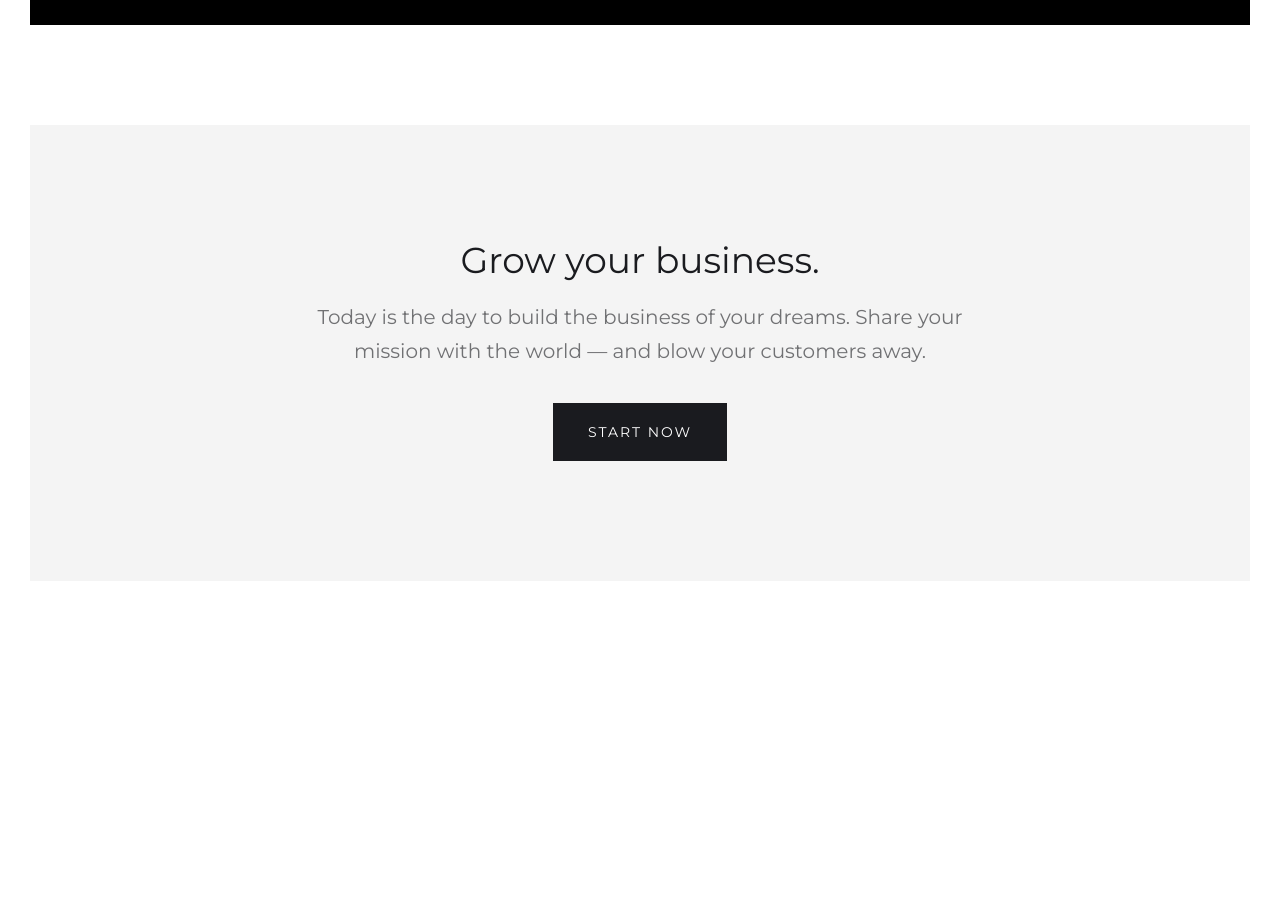
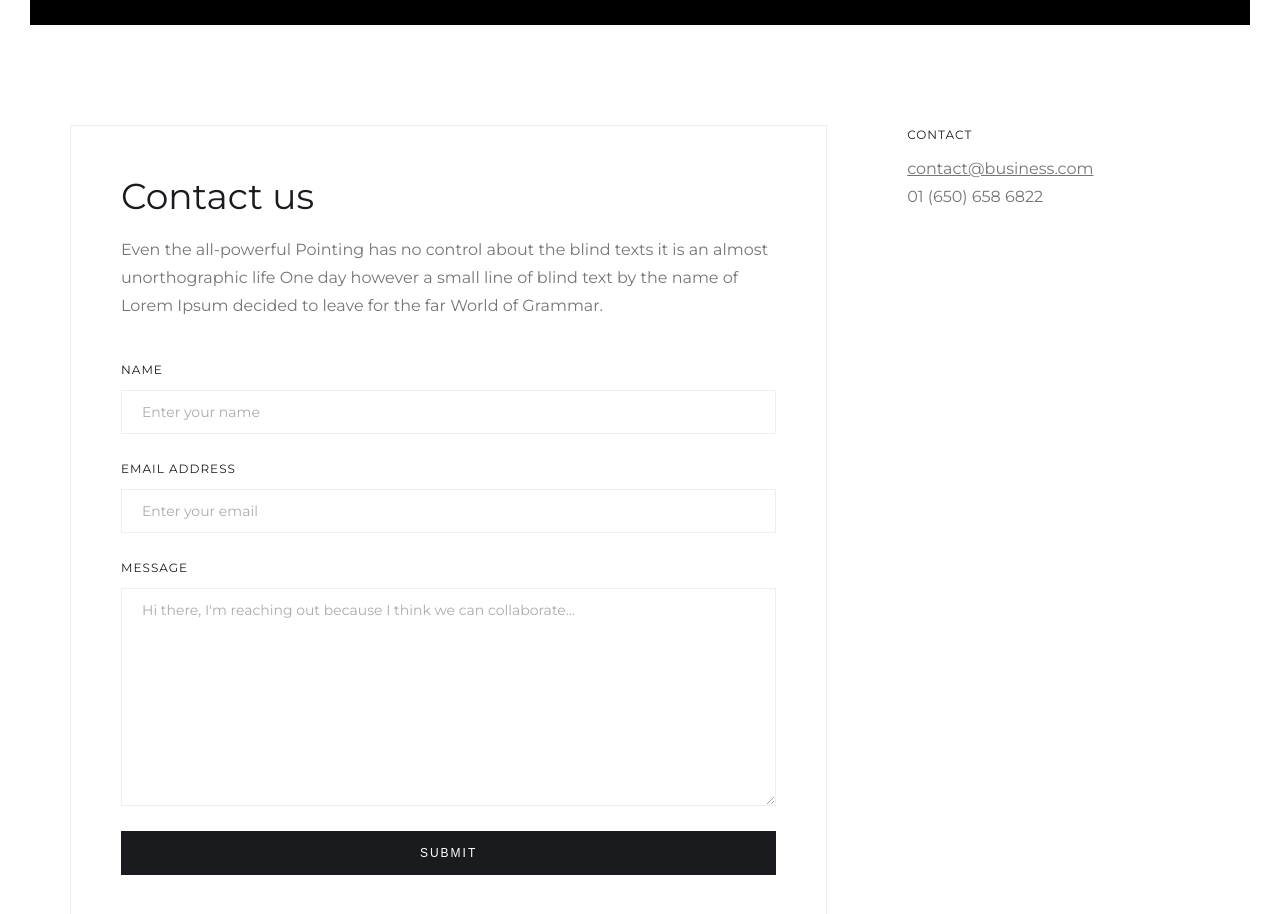
Before and after one commit to sanket0700/hala-website, a React (Create React App) app in the folder client/: page /contact in a window 1280 px wide. Shown: the part 560-1474 px from the top of the page. Before the commit the page ends 1237 px from the top, so only its background shows below. Built offline with nearby package versions, Linux system fonts and the light colour scheme; the HTML template or start-up script is replaced by a standard one.

Commit message:
contact page

```diff
--- a/client/src/components/Footer/component.jsx
+++ b/client/src/components/Footer/component.jsx
@@ -25,6 +25,7 @@ function Footer({ setCurrentActive }) {
   const handleButtonClick = () => {
     setCurrentActive("contact");
     navigate("/contact");
+    window.scroll({top: 0, behavior: "smooth"});
   }
 
   return (
--- a/client/src/pages/contact/page.jsx
+++ b/client/src/pages/contact/page.jsx
@@ -1,12 +1,71 @@
-import React from 'react';
+import React, { useState } from 'react';
 import { PageBanner } from '../../components/PageBanner';
 
+import './styles.scss';
+
 function Contact() {
+
+  const [ name, setName ] = useState("");
+  const [ email, setEmail ] = useState("");
+  const [ message, setMessage ] = useState("")
+
   return (
     <div className='section Contact'>
       <PageBanner
         heading="Contact Us"
       />
+      <div className='contact-us-card-container'>
+        <div className='contact-us-card'>
+          <div className="contact-us-form-container">
+            <div className='contact-us-heading'>
+              Contact us
+            </div>
+            <div className='contact-us-description'>
+              Even the all-powerful Pointing has no control about the blind texts it is an almost unorthographic life One day however a small line of blind text by the name of Lorem Ipsum decided to leave for the far World of Grammar.
+            </div>
+            <form className='contact-us-form' autoComplete='on'>
+              <label className='contact-us-form-field'>
+                <div>
+                  NAME
+                </div>
+                <input className='contact-us-text-field' type="text" name="name" placeholder="Enter your name" value={name} onChange={(e) => setName(e.target.value)}/>
+              </label>
+
+              <label className='contact-us-form-field'>
+                <div>
+                  EMAIL ADDRESS
+                </div>
+                <input className='contact-us-text-field' type="email" name="email" placeholder="Enter your email" value={email} onChange={(e) => setEmail(e.target.value)}/>
+              </label>
+
+              <label className='contact-us-form-field'>
+                <div>
+                  MESSAGE
+                </div>
+                <textarea name="message" maxLength="5000" placeholder="Hi there, I'm reaching out because I think we can collaborate..." value={message} onChange={(e) => setMessage(e.target.value)}></textarea>
+              </label>
+              <input className='contact-us-form-submit' type="submit" value="SUBMIT" />
+            </form>
+          </div>
+          <div className='contact-us-variables-container'>
+            <div className='contact-us-variables'>
+              <div className='contact-us-contact-variable'>
+                <div className='contact-variable-header'>
+                  CONTACT
+                </div>
+                <div className='contact-variable-content'>
+                  <div className='contact-variable-content-email'>
+                    contact@business.com
+                  </div>
+                  <div className='contact-variable-content-number'>
+                    01 (650) 658 6822
+                  </div>
+                </div>
+              </div>
+            </div>
+          </div>
+        </div>
+      </div>
     </div>
   )
 }
--- a/client/src/pages/contact/styles.scss
+++ b/client/src/pages/contact/styles.scss
@@ -0,0 +1,147 @@
+.contact-us-card-container {
+  margin-bottom: 6.25rem;
+  width: 100%;
+}
+
+.contact-us-card {
+  max-width: 71.25rem;
+  margin: 0 auto;
+  display: grid;
+  grid-template-columns: 2.5fr 1fr;
+  column-gap: 5rem;
+  row-gap: 3.125rem;
+}
+
+.contact-us-form-container {
+  padding: 3.125rem;
+  padding-top: 2.813rem;
+  border: 1px solid #eee;
+}
+
+.contact-us-form {
+  display: grid;
+  gap: 1.563rem;
+}
+
+.contact-us-form-field {
+  display: grid;
+}
+
+.contact-us-heading {
+  margin-bottom: 0.938rem;
+  font-size: 2.25rem;
+  line-height: 3.125rem;
+}
+
+.contact-us-description {
+  opacity: 0.6;
+  margin-bottom: 2.5rem;
+}
+
+.contact-us-form-field div {
+  margin-bottom: 0.625rem;
+  font-size: 0.75rem;
+  line-height: 1.25rem;
+  font-weight: 500;
+  letter-spacing: 0.063rem;
+  text-transform: uppercase;
+}
+
+.contact-us-text-field {
+  padding: 0.5rem 1.25rem;
+  border: 1px solid #e4e4e4;
+  border-radius: 0px;
+  transition: "border-color 400ms ease";
+  font-size: 0.875rem;
+  font-family: "Montserrat";
+  line-height: 1.625rem;
+  color: #333333;
+  vertical-align: middle;
+  background-color: #ffffff;
+  opacity: 0.6;
+}
+
+.contact-us-form-field textarea {
+  padding: 0.5rem 1.25rem;
+  border: 1px solid #e4e4e4;
+  height: 12.5rem;
+  border-radius: 0px;
+  transition: "border-color 400ms ease";
+  font-size: 0.875rem;
+  font-family: "Montserrat";
+  line-height: 1.625rem;
+  color: #333333;
+  vertical-align: middle;
+  background-color: #ffffff;
+  opacity: 0.6;
+}
+
+.contact-us-text-field:focus {
+  border: 1px solid #43464d;
+  border-radius: 0px;
+  opacity: 0.9;
+}
+
+.contact-us-form-submit {
+  padding: 0.75rem 1.563rem;
+  border-radius: 0px;
+  background-color: #1a1b1f;
+  transition: "background-color 400ms ease, opacity 400ms ease, color 400ms ease";
+  color: #fff;
+  font-size: 0.75rem;
+  line-height: 1.25rem;
+  letter-spacing: 0.125rem;
+  text-transform: uppercase;
+  cursor: pointer;
+  border: none;
+}
+
+.contact-us-form-submit:hover {
+  background-color: #32343a;
+}
+
+.contact-us-variables-container {
+  width: 100%;
+}
+
+.contact-us-variables {
+  display: grid;
+  gap: 1.875rem;
+}
+
+.contact-variable-header {
+  margin-bottom: 0.625rem;
+  font-size: 0.75rem;
+  line-height: 1.25rem;
+  font-weight: 500;
+  letter-spacing: 0.063rem;
+  text-transform: uppercase;
+}
+
+.contact-variable-content {
+  opacity: 0.6;
+}
+
+.contact-variable-content-email {
+  text-decoration: underline;
+}
+
+
+@media screen and (max-width: 991px) {
+  .contact-us-heading {
+    text-align: center;
+  }
+
+  .contact-us-description {
+    text-align: center;
+  }
+
+  .contact-us-variables {
+    text-align: center;
+  }
+
+  .contact-us-card {
+    width: 80%;
+    grid-template-columns: 1fr;
+  }
+}
```
